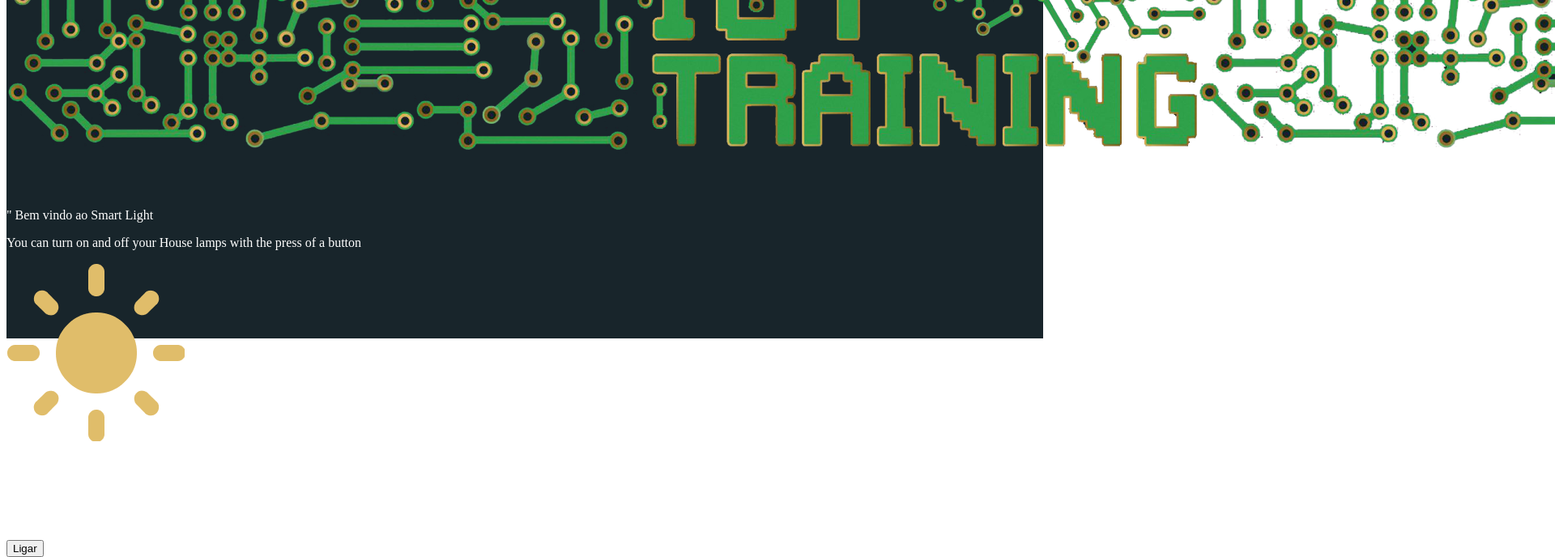
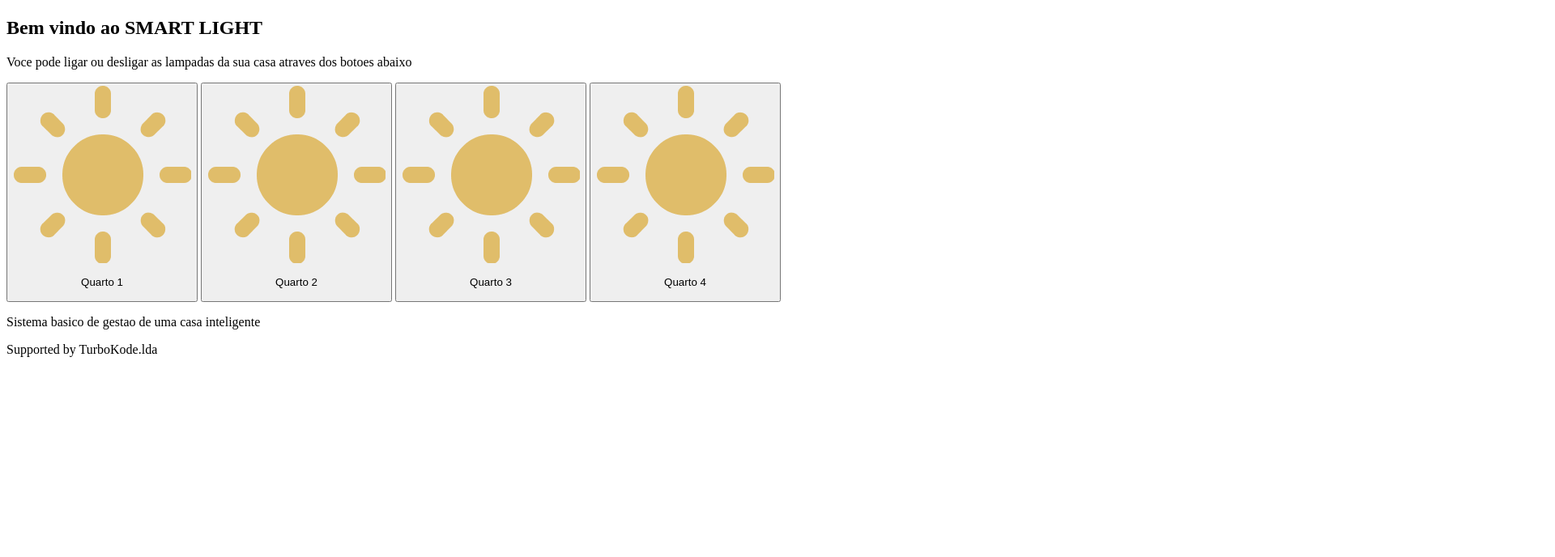
Before and after one commit to Maneemy/Projecto-Aula-1, a plain HTML site: page index.html in a window 1280 px wide. Shown: the part 390-1078 px from the top of the page at 81% size, 1920 px wide, since content can reach past the window. After the commit the page ends 831 px from the top, so only its background shows below. Drawn offline with Linux system fonts and the light colour scheme; files that its build step writes are made by us from their sources.

Commit message:
Add files via upload

```diff
--- a/index.html
+++ b/index.html
@@ -1,46 +1,99 @@
+<!-- ! - comando para autoexibit da estrutura do codigo -->
 <!DOCTYPE html>
-<html lang="en">
+
+<html lang="pt-pt">
+  <!-- lang - lingua de escrita do codigo -->
+
 <head>
     <meta charset="UTF-8">
     <meta http-equiv="X-UA-Compatible" content="IE=edge">
     <meta name="viewport" content="width=device-width, initial-scale=1.0">
-    <link rel="stylesheet" href="./styes/index.css">
-    <title>IOT</title>
+    <link rel="stylesheet" href="/styles/index.css"/>
+    <title>IOT - Demo Version 1.0</title>
+    <!-- comment - CTRL+/ -->
+    <!-- title - titulo da pagina que vai aparecer no browser -->
+    <!-- head - parte inicial do cabecalho da pagina -->
+    <!-- link - informa ao html sobre a relacao com a pagina de estilizacao. Ref-->
 </head>
+
 <body>
+  <script src="https://www.gstatic.com/firebasejs/8.10.0/firebase-app.js"></script>
+  <script src="https://www.gstatic.com/firebasejs/8.10.0/firebase-database.js"></script>
+  // forma antiga de se conectar a internet, tendo em conta que o firebase usa novas funcoes do javascript
+  <script>
+  const firebaseConfig = {
+    apiKey: "AIzaSyAXTCI-p2WFDIwknRNRFT9GQiaugND9_R8",
+    authDomain: "iot-demo-v1-f7637.firebaseapp.com",
+    projectId: "iot-demo-v1-f7637",
+    storageBucket: "iot-demo-v1-f7637.appspot.com",
+    messagingSenderId: "559710143098",
+    appId: "1:559710143098:web:a0d6fbfa1f42c96dda31c3",
+    measurementId: "G-4GQXBGYLX6"
+    };
 
-    <script>
-        const firebaseConfig = {
-          apiKey: "AIzaSyCj8hy3gSxx7N4ADXwWqmxJZBVrpj5zq7g",
-          authDomain: "iot-sample-v01.firebaseapp.com",
-          projectId: "iot-sample-v01",
-          storageBucket: "iot-sample-v01.appspot.com",
-          messagingSenderId: "545816079372",
-          appId: "1:545816079372:web:876485abed45d3e11e9229"
-        };
+    firebase.initializeApp(firebaseConfig);
 
-        // Initialize Firebase
-        const app = initializeApp(firebaseConfig);
-      </script>
+    function ledOn(){
+      firebase.database().ref("Quarto_1").set({
+        estado:"LIGADA"
+      })
+    }
 
-    <div class="bd">
+    function ledOff(){
+      firebase.database().ref("Quarto_1").set({
+        estado:"DESLIGADA"
+      })
+    }
 
-    <img src="./assets/Logo.png" alt="App logo"/>
-    </h1>" Bem vindo ao Smart Light</h1>
-    <p> You can turn on and off your House lamps with the press of a button
-    </p>
+  </script>
 
-    <img src="./assets/icon.png" alt="icone"/>
-    <p> Quarto 1</p>
-    <p>Sistema basico de gestao de casa inteligente</p>
-    <p>Supported by TurboKode.lda</p>
+    <div class="pageBody">
+      <!-- selector de estilizacao da pagina - a ser usado no index do css -->
+      <img src="./assets/Logo.png" alt="Logo" style="width:100%" />
+      <!-- carrega a imagem do logotipo na pagina, e caso hajam problemas de renderizacao vai apresentar a mensagem Logo. Para evitar uso do comando img na pagina de estilizacao e fazer alteracoes nas imagens todas, usa-se o style para alterar a largura desta unica imagem localmente -->
+
+      <section class="titleContainer">
+        <!-- seccao para apresentacao do texto da pagina. A ser dividida em cabecalhos hierarquicos -->
+        <h2> Bem vindo ao SMART LIGHT</h2>
+        <!-- tag h2 referencia um titulo -->
+        <p> Voce pode ligar ou desligar as lampadas da sua casa atraves dos botoes abaixo </p>
+        <!-- tag p faz referencia a um paragrafo -->
+        <!-- "<p2> lets hope this works </p2>"....para adicionar paragrafos novos -->
+        </section>
+
+      <section class="buttonAreaContainer">
+        <!-- seccao concernente aos botoes do pagina -->
+        <button onclick="ledOn()">
+          <img src="./assets/icon.png" alt="light state"/>
+          <p>Quarto 1</p>
+        </button>
+
+        <button onClick="ledOff()">
+          <img src="./assets/icon.png" alt="light state"/>
+          <p>Quarto 2</p>
+        </button>
+
+        <button>
+          <img src="./assets/icon.png" alt="light state"/>
+          <p>Quarto 3</p>
+        </button>
+
+        <button>
+          <img src="./assets/icon.png" alt="light state"/>
+          <p>Quarto 4</p>
+
+          <!--  permite definir cada botao, a localizao da sua imagem e texto alternativo a mostrar caso a imagem nao renderize, bem como o texto a ser apresentado no mesmo-->
+        </button>
+
+      </section>
+
+      <footer>
+        <p>Sistema basico de gestao de uma casa inteligente</p>
+        <p>Supported by TurboKode.lda</p>
+        <!-- informacao de rodapeh a ser mostrada no final da pagina -->
+      </footer>
 
 
-    <button>Ligar</button>
-
-    <div>
-
-
-
+    </div>
 </body>
 </html>
```
